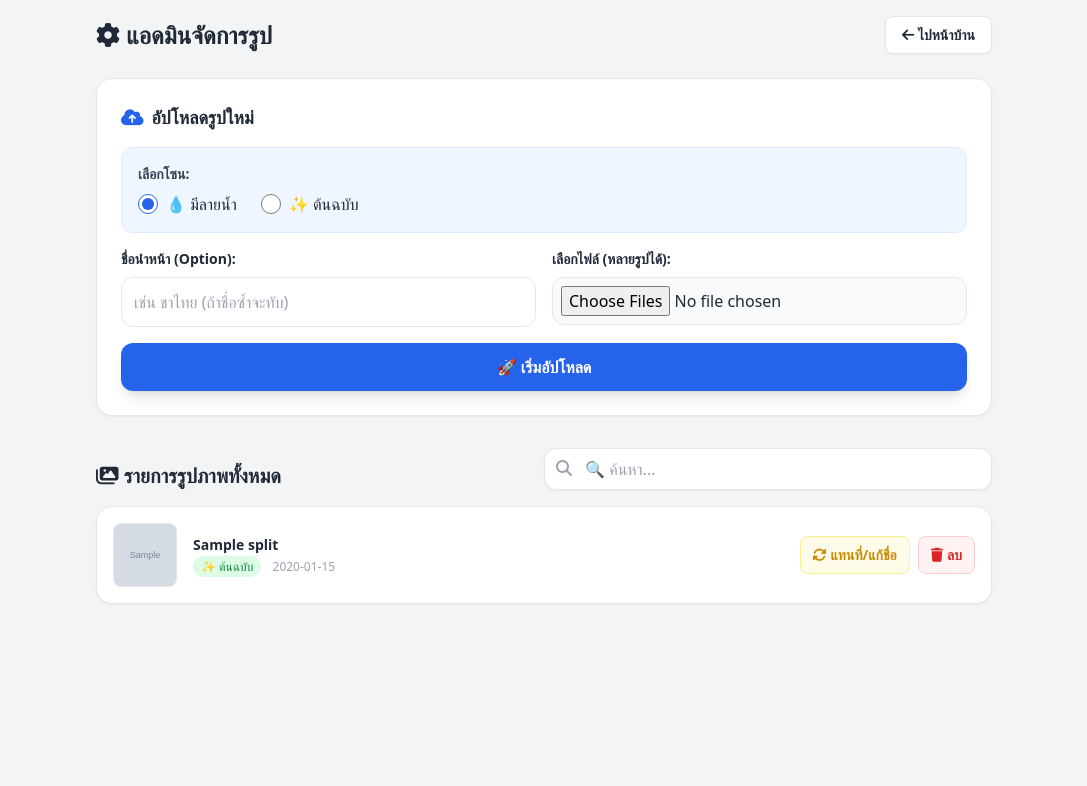
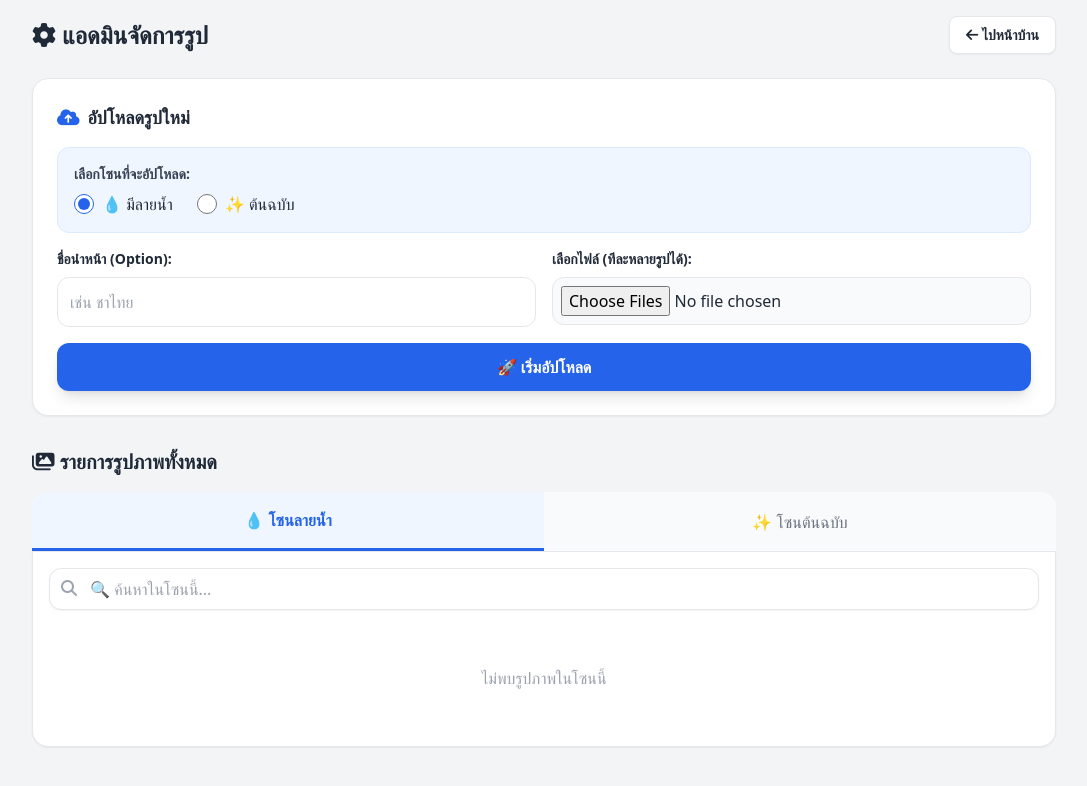
Before and after one commit to puppity/drink-menu, a Flask app: template templates/admin.html in a window 1280 px wide. Shown: the top 786 px of the page, without its empty margins (96-1183 px from the left). Run offline with Flask 3, Linux system fonts and the light colour scheme; the template is opened without the code that fills it: most values are stand-ins (such as "Sample title", 1, 10 or a date in 2020); grey boxes marked "Sample" are stand-in pictures; some libraries are stand-ins or nearby versions.

Commit message:
Update admin.html RENAME

```diff
--- a/templates/admin.html
+++ b/templates/admin.html
@@ -5,9 +5,13 @@
     <meta name="viewport" content="width=device-width, initial-scale=1.0">
     <script src="https://cdn.tailwindcss.com"></script>
     <link rel="stylesheet" href="https://cdnjs.cloudflare.com/ajax/libs/font-awesome/6.4.0/css/all.min.css">
+    <style>
+        .tab-active { border-bottom: 3px solid #2563eb; color: #2563eb; font-weight: bold; background-color: #eff6ff; }
+        .tab-inactive { color: #6b7280; hover:bg-gray-50; }
+    </style>
 </head>
 <body class="bg-gray-100 p-4 font-sans text-gray-800">
-    <div class="max-w-4xl mx-auto">
+    <div class="max-w-5xl mx-auto">
 
         <div class="flex flex-col md:flex-row justify-between items-center mb-6 gap-4">
             <h1 class="text-2xl font-bold text-gray-800"><i class="fa-solid fa-gear"></i> แอดมินจัดการรูป</h1>
@@ -23,13 +27,13 @@
 
             <div id="uploadForm">
                 <div class="mb-4 bg-blue-50 p-4 rounded-xl border border-blue-100">
-                    <label class="block mb-2 text-sm font-bold text-gray-700">เลือกโซน:</label>
+                    <label class="block mb-2 text-sm font-bold text-gray-700">เลือกโซนที่จะอัปโหลด:</label>
                     <div class="flex gap-6">
-                        <label class="flex items-center cursor-pointer hover:text-blue-600 transition">
+                        <label class="flex items-center cursor-pointer">
                             <input type="radio" name="type" value="watermarked" checked class="w-5 h-5 text-blue-600 accent-blue-600">
                             <span class="ml-2 font-medium">💧 มีลายน้ำ</span>
                         </label>
-                        <label class="flex items-center cursor-pointer hover:text-green-600 transition">
+                        <label class="flex items-center cursor-pointer">
                             <input type="radio" name="type" value="clean" class="w-5 h-5 text-green-600 accent-green-600">
                             <span class="ml-2 font-medium">✨ ต้นฉบับ</span>
                         </label>
@@ -39,10 +43,10 @@
                 <div class="grid grid-cols-1 md:grid-cols-2 gap-4 mb-4">
                     <div>
                         <label class="block mb-2 text-sm font-bold">ชื่อนำหน้า (Option):</label>
-                        <input type="text" id="customName" class="w-full p-3 border rounded-xl focus:ring-2 focus:ring-blue-500 outline-none" placeholder="เช่น ชาไทย (ถ้าชื่อซ้ำจะทับ)">
+                        <input type="text" id="customName" class="w-full p-3 border rounded-xl focus:ring-2 focus:ring-blue-500 outline-none" placeholder="เช่น ชาไทย">
                     </div>
                     <div>
-                        <label class="block mb-2 text-sm font-bold">เลือกไฟล์ (หลายรูปได้):</label>
+                        <label class="block mb-2 text-sm font-bold">เลือกไฟล์ (ทีละหลายรูปได้):</label>
                         <input type="file" id="fileInput" multiple accept="image/*" class="w-full p-2 border rounded-xl bg-gray-50">
                     </div>
                 </div>
@@ -64,146 +68,208 @@
             </div>
         </div>
 
-        <div class="flex flex-col md:flex-row justify-between items-end mb-4 gap-4">
-            <h2 class="text-xl font-bold text-gray-800"><i class="fa-solid fa-images"></i> รายการรูปภาพทั้งหมด</h2>
-            <div class="relative w-full md:w-1/2">
+        <h2 class="text-xl font-bold text-gray-800 mb-4"><i class="fa-solid fa-images"></i> รายการรูปภาพทั้งหมด</h2>
+
+        <div class="flex bg-white rounded-t-2xl border-b border-gray-200 overflow-hidden">
+            <button onclick="switchAdminTab('watermarked')" id="tab-watermarked" class="flex-1 py-4 text-center transition tab-active">
+                💧 โซนลายน้ำ
+            </button>
+            <button onclick="switchAdminTab('clean')" id="tab-clean" class="flex-1 py-4 text-center transition tab-inactive">
+                ✨ โซนต้นฉบับ
+            </button>
+        </div>
+
+        <div class="bg-white rounded-b-2xl shadow-sm border border-gray-200 border-t-0 p-4">
+            <div class="relative w-full mb-4">
                 <input type="text" id="searchInput" onkeyup="searchImages()"
-                       placeholder="🔍 ค้นหา..."
+                       placeholder="🔍 ค้นหาในโซนนี้..."
                        class="w-full pl-10 pr-4 py-2 border rounded-xl shadow-sm focus:outline-none focus:ring-2 focus:ring-blue-500">
                 <i class="fa-solid fa-search absolute left-3 top-3 text-gray-400"></i>
             </div>
-        </div>
 
-        <div class="bg-white rounded-2xl shadow-sm border border-gray-200 overflow-hidden">
             <div id="imageList" class="divide-y divide-gray-100">
                 {% for img in images %}
-                <div class="image-item flex items-center justify-between p-4 hover:bg-gray-50 transition group"
-                     data-name="{{ img['public_id'] }}">
-                    <div class="flex items-center gap-4 overflow-hidden">
+                <div class="image-item flex flex-col md:flex-row md:items-center justify-between p-3 hover:bg-gray-50 transition rounded-lg gap-3"
+                     data-name="{{ img['public_id'] }}"
+                     data-type="{{ 'watermarked' if 'watermarked' in img['public_id'] else 'clean' }}">
+
+                    <div class="flex items-center gap-4 overflow-hidden w-full">
                         <div class="relative w-16 h-16 flex-shrink-0">
-                            <img src="{{ img['secure_url'] }}" class="w-full h-full object-cover rounded-lg border bg-gray-100 img-preview">
+                            <img src="{{ img['secure_url'] }}" class="w-full h-full object-cover rounded-lg border bg-gray-100">
                         </div>
-                        <div class="flex flex-col">
+                        <div class="flex flex-col min-w-0">
                             <span class="font-bold text-gray-800 text-sm break-all">
                                 {{ img['public_id'].split('/')[-1] }}
                             </span>
-                            <span class="text-xs text-gray-500 mt-1">
-                                {% if 'watermarked' in img['public_id'] %}
-                                    <span class="bg-blue-100 text-blue-700 px-2 py-0.5 rounded-full">💧 ลายน้ำ</span>
-                                {% else %}
-                                    <span class="bg-green-100 text-green-700 px-2 py-0.5 rounded-full">✨ ต้นฉบับ</span>
-                                {% endif %}
-                                <span class="ml-2 text-gray-400">{{ img['created_at'][:10] }}</span>
+                            <span class="text-xs text-gray-400 mt-1">
+                                {{ img['created_at'][:10] }}
                             </span>
                         </div>
                     </div>
-                    <div class="flex gap-2">
-                        <button onclick="openReplaceModal('{{ img['public_id'] }}')"
-                                class="bg-yellow-50 text-yellow-600 border border-yellow-200 px-3 py-2 rounded-lg text-sm font-bold hover:bg-yellow-100 transition flex items-center gap-1">
-                            <i class="fa-solid fa-rotate"></i> <span class="hidden md:inline">แทนที่/แก้ชื่อ</span>
+
+                    <div class="flex gap-2 w-full md:w-auto">
+                        <button onclick="openEditModal('{{ img['public_id'] }}')"
+                                class="flex-1 md:flex-none bg-yellow-50 text-yellow-600 border border-yellow-200 px-3 py-2 rounded-lg text-sm font-bold hover:bg-yellow-100 transition whitespace-nowrap">
+                            <i class="fa-solid fa-pen-to-square"></i> แก้ไข
                         </button>
+
                         <a href="/delete/{{ img['public_id'] }}"
-                           onclick="return confirm('⚠️ ยืนยันลบรูปนี้ถาวร?')"
-                           class="bg-red-50 text-red-600 border border-red-200 px-3 py-2 rounded-lg text-sm font-bold hover:bg-red-100 transition flex items-center gap-1">
-                           <i class="fa-solid fa-trash"></i> <span class="hidden md:inline">ลบ</span>
+                           onclick="return confirm('⚠️ ยืนยันลบถาวร?')"
+                           class="flex-1 md:flex-none text-center bg-red-50 text-red-600 border border-red-200 px-3 py-2 rounded-lg text-sm font-bold hover:bg-red-100 transition whitespace-nowrap">
+                           <i class="fa-solid fa-trash"></i> ลบ
                         </a>
                     </div>
                 </div>
                 {% endfor %}
             </div>
+
             <div id="noResult" class="hidden p-10 text-center text-gray-400">
-                <i class="fa-regular fa-face-frown text-4xl mb-2"></i>
-                <p>ไม่พบรูปภาพ</p>
+                <p>ไม่พบรูปภาพในโซนนี้</p>
             </div>
         </div>
     </div>
 
-    <div id="replaceModal" class="fixed inset-0 bg-black bg-opacity-50 z-50 hidden flex items-center justify-center p-4">
+    <div id="editModal" class="fixed inset-0 bg-black bg-opacity-50 z-50 hidden flex items-center justify-center p-4">
         <div class="bg-white w-full max-w-sm p-6 rounded-2xl shadow-2xl scale-up-center">
-            <h3 class="text-lg font-bold mb-2 text-gray-800">🔄 แทนที่รูปภาพ</h3>
-            <p class="text-sm text-gray-500 mb-4">
+            <h3 class="text-lg font-bold mb-2 text-gray-800">✏️ แก้ไขรูปภาพ</h3>
+            <p class="text-sm text-gray-500 mb-6">
                 ไฟล์เดิม: <b id="targetName" class="text-blue-600 break-all">...</b>
             </p>
 
-            <label class="block text-sm font-bold mb-2 text-gray-700">1. เลือกรูปใหม่:</label>
-            <input type="file" id="replaceFile" accept="image/*" class="w-full mb-4 text-sm text-gray-500
-              file:mr-4 file:py-2 file:px-4
-              file:rounded-full file:border-0
-              file:text-sm file:font-semibold
-              file:bg-blue-50 file:text-blue-700
-              hover:file:bg-blue-100">
+            <div class="mb-4">
+                <label class="block text-sm font-bold mb-2 text-gray-700">1. แก้ไขชื่อ (Rename):</label>
+                <input type="text" id="editNewName" class="w-full p-3 border rounded-xl bg-gray-50 focus:ring-2 focus:ring-blue-500" placeholder="ใส่ชื่อใหม่ที่ต้องการ">
+            </div>
 
-            <label class="block text-sm font-bold mb-2 text-gray-700">2. เปลี่ยนชื่อใหม่ (ถ้าต้องการ):</label>
-            <input type="text" id="replaceNewName" placeholder="เว้นว่าง = ใช้ชื่อไฟล์รูปใหม่"
-                   class="w-full p-2 border rounded-lg mb-6 bg-gray-50 text-sm focus:ring-2 focus:ring-blue-500">
+            <div class="relative flex py-2 items-center">
+                <div class="flex-grow border-t border-gray-300"></div>
+                <span class="flex-shrink-0 mx-4 text-gray-400 text-xs">หรือ / และ</span>
+                <div class="flex-grow border-t border-gray-300"></div>
+            </div>
+
+            <div class="mb-6">
+                <label class="block text-sm font-bold mb-2 text-gray-700">2. เปลี่ยนไฟล์รูป (Replace):</label>
+                <input type="file" id="editFile" accept="image/*" class="w-full text-sm text-gray-500 file:mr-4 file:py-2 file:px-4 file:rounded-full file:border-0 file:bg-blue-50 file:text-blue-700 hover:file:bg-blue-100">
+                <p class="text-xs text-gray-400 mt-1">* ถ้าไม่เลือกไฟล์ จะเป็นการเปลี่ยนชื่ออย่างเดียว</p>
+            </div>
 
             <div class="flex gap-3">
-                <button onclick="closeReplaceModal()" class="flex-1 py-2 rounded-xl text-gray-500 font-bold hover:bg-gray-100">ยกเลิก</button>
-                <button onclick="confirmReplace()" id="confirmReplaceBtn" class="flex-1 bg-blue-600 text-white py-2 rounded-xl font-bold hover:bg-blue-700 shadow-lg">ยืนยัน</button>
+                <button onclick="closeEditModal()" class="flex-1 py-2 rounded-xl text-gray-500 font-bold hover:bg-gray-100">ยกเลิก</button>
+                <button onclick="confirmEdit()" id="confirmEditBtn" class="flex-1 bg-blue-600 text-white py-2 rounded-xl font-bold hover:bg-blue-700 shadow-lg">บันทึก</button>
             </div>
         </div>
     </div>
 
     <script>
-        // --- Search ---
+        // --- 📂 ระบบจัดการ Tab (แยกโซน) ---
+        let currentAdminTab = 'watermarked'; // ค่าเริ่มต้น
+
+        // เรียกใช้ครั้งแรกเพื่อกรองรูป
+        window.onload = function() {
+            switchAdminTab('watermarked');
+        }
+
+        function switchAdminTab(type) {
+            currentAdminTab = type;
+
+            // เปลี่ยนสีปุ่ม
+            document.getElementById('tab-watermarked').className = type === 'watermarked'
+                ? "flex-1 py-4 text-center transition tab-active"
+                : "flex-1 py-4 text-center transition tab-inactive bg-gray-50";
+
+            document.getElementById('tab-clean').className = type === 'clean'
+                ? "flex-1 py-4 text-center transition tab-active"
+                : "flex-1 py-4 text-center transition tab-inactive bg-gray-50";
+
+            // กรองรายการรูป
+            searchImages();
+        }
+
+        // --- 🔍 ระบบค้นหา + กรองตาม Tab ---
         function searchImages() {
             let input = document.getElementById('searchInput').value.toLowerCase();
             let items = document.getElementsByClassName('image-item');
             let visibleCount = 0;
+
             for (let i = 0; i < items.length; i++) {
                 let name = items[i].getAttribute('data-name').toLowerCase();
-                if (name.includes(input)) { items[i].style.display = ""; visibleCount++; }
-                else { items[i].style.display = "none"; }
+                let type = items[i].getAttribute('data-type'); // watermarked หรือ clean
+
+                // ต้องตรงตาม Tab และ ตรงตามคำค้นหา
+                if (type === currentAdminTab && name.includes(input)) {
+                    items[i].style.display = "flex";
+                    visibleCount++;
+                } else {
+                    items[i].style.display = "none";
+                }
             }
             document.getElementById('noResult').style.display = (visibleCount === 0) ? "block" : "none";
         }
 
-        // --- Replace Logic ---
+        // --- ✏️ ระบบแก้ไข (Rename / Replace) ---
         let currentTargetId = '';
 
-        function openReplaceModal(publicId) {
+        function openEditModal(publicId) {
             currentTargetId = publicId;
-            document.getElementById('targetName').innerText = publicId.split('/').pop();
-            document.getElementById('replaceModal').classList.remove('hidden');
-            document.getElementById('replaceFile').value = '';
-            document.getElementById('replaceNewName').value = ''; // เคลียร์ชื่อ
+            let currentName = publicId.split('/').pop();
+
+            document.getElementById('targetName').innerText = currentName;
+            document.getElementById('editNewName').value = currentName; // ใส่ชื่อเดิมรอไว้ให้แก้
+            document.getElementById('editFile').value = ''; // เคลียร์ไฟล์
+            document.getElementById('editModal').classList.remove('hidden');
         }
 
-        function closeReplaceModal() {
-            document.getElementById('replaceModal').classList.add('hidden');
+        function closeEditModal() {
+            document.getElementById('editModal').classList.add('hidden');
         }
 
-        async function confirmReplace() {
-            const fileInput = document.getElementById('replaceFile');
-            const newNameInput = document.getElementById('replaceNewName');
+        async function confirmEdit() {
+            const newName = document.getElementById('editNewName').value.trim();
+            const fileInput = document.getElementById('editFile');
+            const btn = document.getElementById('confirmEditBtn');
+            const originalText = btn.innerText;
 
-            if (fileInput.files.length === 0) return alert("กรุณาเลือกไฟล์ใหม่ด้วยครับ");
+            if (!newName) return alert("กรุณาระบุชื่อไฟล์");
 
-            const btn = document.getElementById('confirmReplaceBtn');
-            const originalText = btn.innerText;
-            btn.innerText = "⏳ กำลังดำเนินการ...";
             btn.disabled = true;
+            btn.innerText = "⏳ กำลังบันทึก...";
 
+            try {
+                // กรณี 1: มีการเลือกไฟล์ -> ใช้ API Replace
+                if (fileInput.files.length > 0) {
                     const formData = new FormData();
                     formData.append('file', fileInput.files[0]);
                     formData.append('public_id', currentTargetId);
-            formData.append('new_name', newNameInput.value); // ส่งชื่อใหม่ไปด้วย
+                    formData.append('new_name', newName); // ส่งชื่อใหม่ไปด้วย
 
-            try {
                     const res = await fetch('/replace_image', { method: 'POST', body: formData });
                     const data = await res.json();
                     if (data.status === 'success') {
-                    alert("✅ ดำเนินการเรียบร้อย!");
+                        alert("✅ เปลี่ยนรูปและชื่อเรียบร้อย!");
                         window.location.reload();
-                } else {
-                    alert("Error: " + data.message);
+                    } else { throw new Error(data.message); }
+
                 }
+                // กรณี 2: ไม่เลือกไฟล์ -> ใช้ API Rename (เปลี่ยนชื่ออย่างเดียว)
+                else {
+                    const formData = new FormData();
+                    formData.append('old_id', currentTargetId);
+                    formData.append('new_name', newName);
+
+                    const res = await fetch('/rename_image', { method: 'POST', body: formData });
+                    const data = await res.json();
+                    if (data.status === 'success') {
+                        alert("✅ แก้ไขชื่อเรียบร้อย!");
+                        window.location.reload();
+                    } else { throw new Error(data.message); }
+                }
+
             } catch (e) {
-                alert("Error: " + e.message);
+                alert("เกิดข้อผิดพลาด: " + e.message);
             } finally {
+                btn.disabled = false;
                 btn.innerText = originalText;
-                btn.disabled = false;
-                closeReplaceModal();
+                closeEditModal();
             }
         }
 
```
Lines whose indentation alone changed are shown as unchanged.
